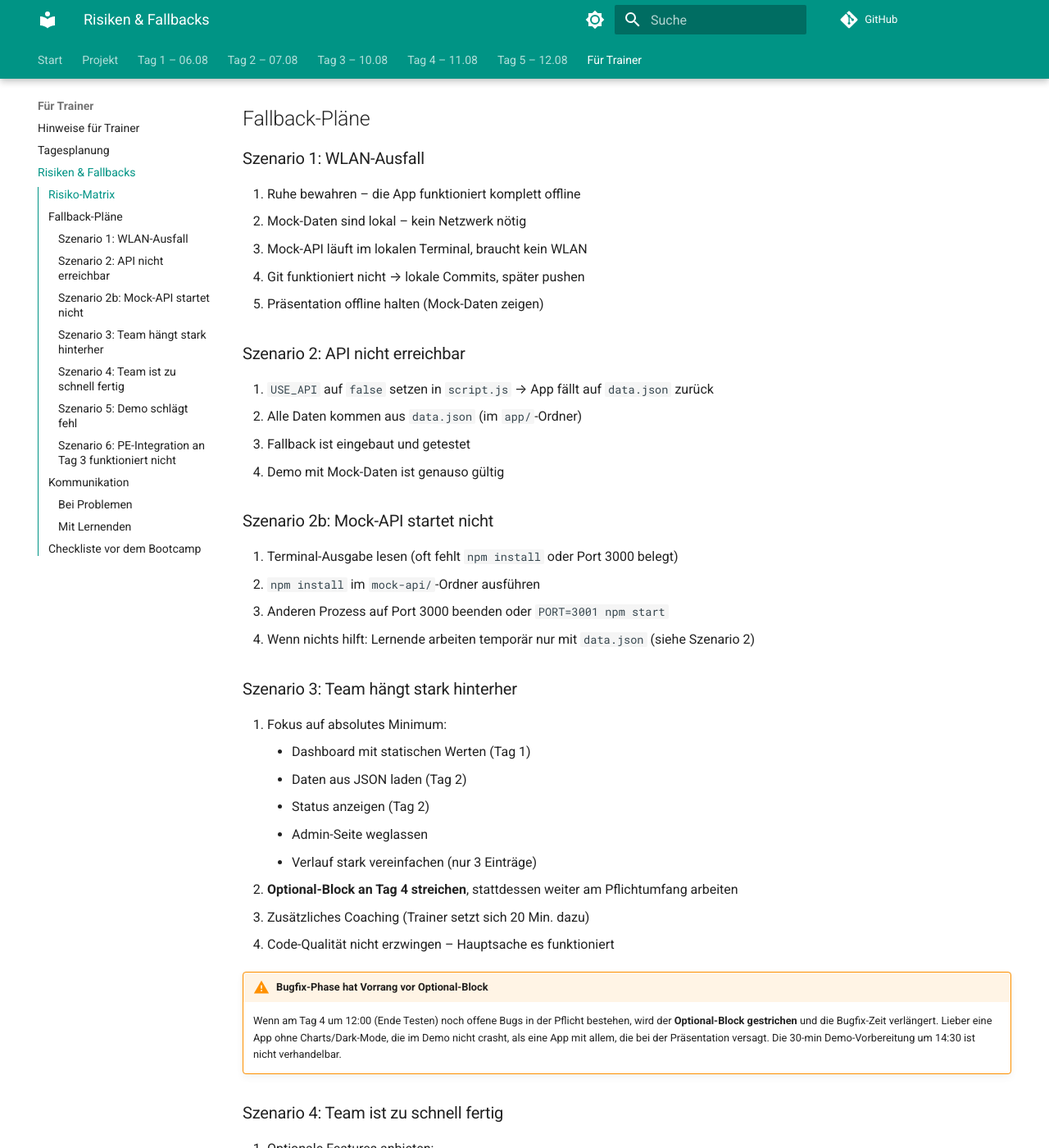
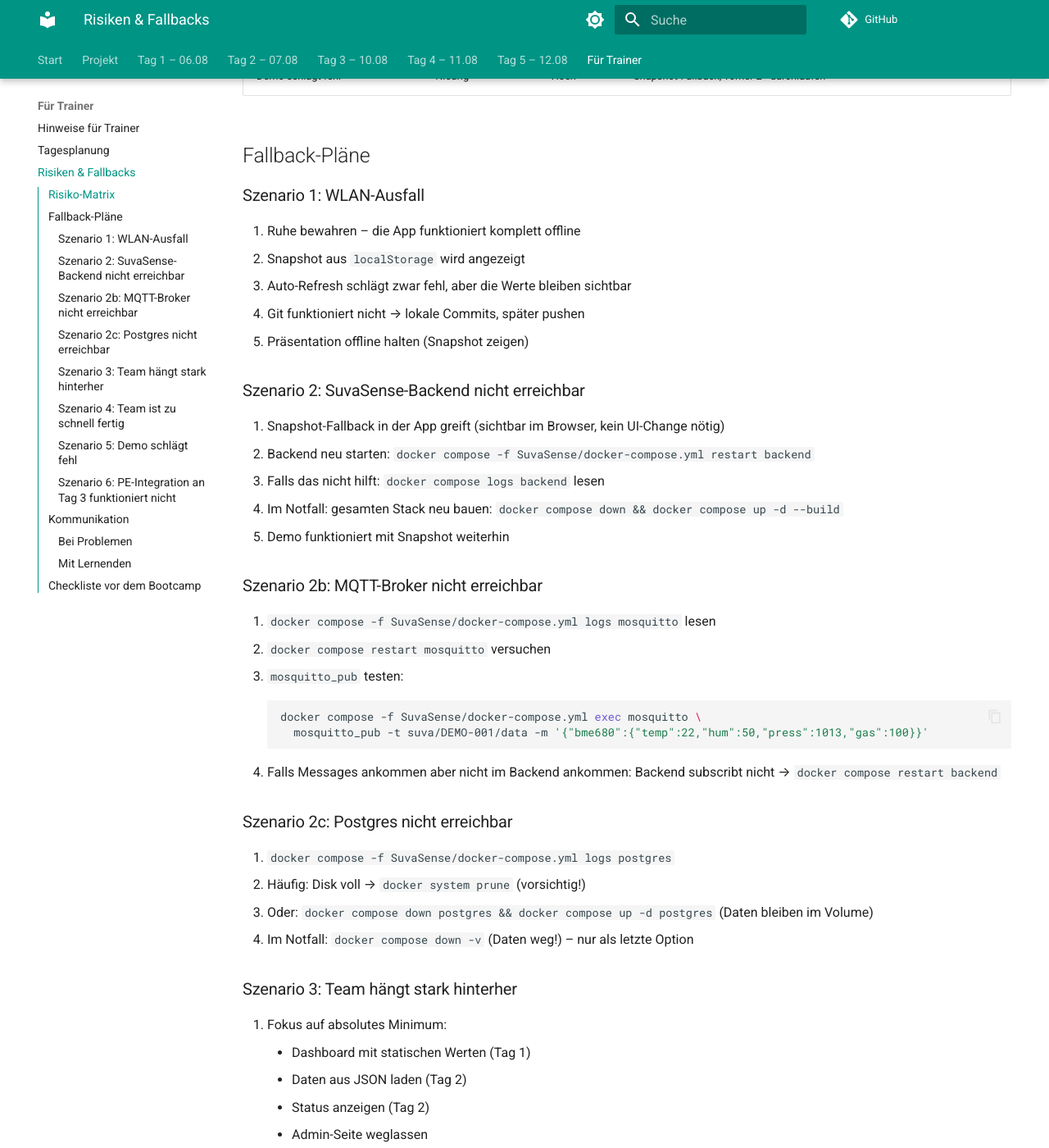
Before and after one commit to HeiligerG/ae-raumklima-bootcamp, an MkDocs documentation site: the page built from docs/trainer/risiken-und-fallbacks.md, in a window 1280 px wide and 1400 px high, scrolled down 704 px. Shown: the whole window at 82% size. Built offline with MkDocs 1.6.1 and Material for MkDocs 9.7.7, drawn with Linux system fonts in a browser that asks for light colours; comment, search, counter and statistics services are not loaded; some of the changed text lies outside the part shown.

Commit message:
docs(trainer): hinweise, risiken und tagesplanung auf SuvaSense-Stack anpassen
hinweise.md ersetzt 'Mock-API'-Stolpersteine durch SuvaSense-
Spezifika (docker compose ps, Push-Bundle ohne BME680, Snapshot
zeigt alte Daten). Neue Rollen-Beschreibung: Trainer verwaltet den
zentralen Stack.

risiken-und-fallbacks.md fuegt MQTT-Broker- und Postgres-Failure-
Szenarien hinzu, mit mosquitto_pub-Notfall-Skript. Snapshot-Fallback
ist jetzt DIE Demo-Heldentat (statt 'Mock-Daten sind ok').

tagesplanung.md verankert den SuvaSense-Stack-Status in der
Checkliste jedes Tages und erklaert die Joint-Session am Tag 3
mit mosquitto_sub als Live-Beweis.

````diff
--- a/docs/trainer/risiken-und-fallbacks.md
+++ b/docs/trainer/risiken-und-fallbacks.md
@@ -4,39 +4,52 @@
 
 | Risiko | Wahrscheinlichkeit | Auswirkung | Massnahme |
 |--------|-------------------|-----------|-----------|
-| WLAN fällt aus | Mittel | Hoch | Mock-Daten funktionieren offline; Mock-API läuft im lokalen Terminal |
-| API nicht erreichbar | Mittel | Mittel | Fallback-Strategie ist Pflicht; `data.json` als Backup |
-| Node.js auf Laptop fehlt | Mittel | Mittel | Tag 2 Abend ankündigen; Installationsanleitung im Setup; Docker als Alternative |
+| WLAN fällt aus | Mittel | Mittel | Snapshot-Fallback in App; Demo offline weiterlaufen lassen |
+| SuvaSense-Backend nicht erreichbar | Mittel | Mittel | `docker compose restart backend`; Snapshot-Fallback greift |
+| MQTT-Broker nicht erreichbar | Mittel | Hoch | Trainer publiziert manuell via `mosquitto_pub` |
+| Postgres nicht erreichbar | Niedrig | Hoch | `docker compose restart postgres`; Backend wartet auf Healthcheck |
 | Lernende überfordert | Mittel | Hoch | Aufgaben vereinfachen, Pair-Programming |
 | Lernende unterfordert | Mittel | Niedrig | Optionale Features, Peer-Teaching |
 | Git-Konflikte | Hoch | Niedrig | Teamweisung: oft pullen, kleine Commits, Feature-Branches (siehe `CODE_OF_CONDUCT.md`) |
 | Laptop-Probleme | Niedrig | Hoch | Ersatz-Laptop bereit haben |
 | Zeit reicht nicht | Hoch | Mittel | MVP-Fokus, DoD rigoros anwenden |
-| Demo schlägt fehl | Niedrig | Hoch | Mock-Daten, vorher 2× durchlaufen |
+| Demo schlägt fehl | Niedrig | Hoch | Snapshot-Fallback, vorher 2× durchlaufen |
 
 ## Fallback-Pläne
 
 ### Szenario 1: WLAN-Ausfall
 
 1. Ruhe bewahren – die App funktioniert komplett offline
-2. Mock-Daten sind lokal – kein Netzwerk nötig
-3. Mock-API läuft im lokalen Terminal, braucht kein WLAN
+2. Snapshot aus `localStorage` wird angezeigt
+3. Auto-Refresh schlägt zwar fehl, aber die Werte bleiben sichtbar
 4. Git funktioniert nicht → lokale Commits, später pushen
-5. Präsentation offline halten (Mock-Daten zeigen)
+5. Präsentation offline halten (Snapshot zeigen)
 
-### Szenario 2: API nicht erreichbar
+### Szenario 2: SuvaSense-Backend nicht erreichbar
 
-1. `USE_API` auf `false` setzen in `script.js` → App fällt auf `data.json` zurück
-2. Alle Daten kommen aus `data.json` (im `app/`-Ordner)
-3. Fallback ist eingebaut und getestet
-4. Demo mit Mock-Daten ist genauso gültig
+1. Snapshot-Fallback in der App greift (sichtbar im Browser, kein UI-Change nötig)
+2. Backend neu starten: `docker compose -f SuvaSense/docker-compose.yml restart backend`
+3. Falls das nicht hilft: `docker compose logs backend` lesen
+4. Im Notfall: gesamten Stack neu bauen: `docker compose down && docker compose up -d --build`
+5. Demo funktioniert mit Snapshot weiterhin
 
-### Szenario 2b: Mock-API startet nicht
+### Szenario 2b: MQTT-Broker nicht erreichbar
 
-1. Terminal-Ausgabe lesen (oft fehlt `npm install` oder Port 3000 belegt)
-2. `npm install` im `mock-api/`-Ordner ausführen
-3. Anderen Prozess auf Port 3000 beenden oder `PORT=3001 npm start`
-4. Wenn nichts hilft: Lernende arbeiten temporär nur mit `data.json` (siehe Szenario 2)
+1. `docker compose -f SuvaSense/docker-compose.yml logs mosquitto` lesen
+2. `docker compose restart mosquitto` versuchen
+3. `mosquitto_pub` testen:
+   ```bash
+   docker compose -f SuvaSense/docker-compose.yml exec mosquitto \
+     mosquitto_pub -t suva/DEMO-001/data -m '{"bme680":{"temp":22,"hum":50,"press":1013,"gas":100}}'
+   ```
+4. Falls Messages ankommen aber nicht im Backend ankommen: Backend subscribt nicht → `docker compose restart backend`
+
+### Szenario 2c: Postgres nicht erreichbar
+
+1. `docker compose -f SuvaSense/docker-compose.yml logs postgres`
+2. Häufig: Disk voll → `docker system prune` (vorsichtig!)
+3. Oder: `docker compose down postgres && docker compose up -d postgres` (Daten bleiben im Volume)
+4. Im Notfall: `docker compose down -v` (Daten weg!) – nur als letzte Option
 
 ### Szenario 3: Team hängt stark hinterher
 
@@ -45,7 +58,7 @@
     - Daten aus JSON laden (Tag 2)
     - Status anzeigen (Tag 2)
     - Admin-Seite weglassen
-    - Verlauf stark vereinfachen (nur 3 Einträge)
+    - Verlauf stark vereinfachen (nur 3 Push-Bundles)
 2. **Optional-Block an Tag 4 streichen**, stattdessen weiter am Pflichtumfang arbeiten
 3. Zusätzliches Coaching (Trainer setzt sich 20 Min. dazu)
 4. Code-Qualität nicht erzwingen – Hauptsache es funktioniert
@@ -59,22 +72,25 @@
     - Dark Mode (schnell, sichtbar)
     - Diagramm (anspruchsvoll, cool)
     - Auto-Refresh (technisch interessant)
+    - Online-Indikator (SuvaSense-spezifisch)
+    - Weitere Sensortypen anzeigen (Lux aus VEML7700)
 2. Peer-Teaching: Dieses Team hilft einem langsameren Team
 3. Eigene Ideen umsetzen lassen
 
 ### Szenario 5: Demo schlägt fehl
 
-1. **Vorbeugen**: Mock-Daten funktionieren garantiert
-2. **Vorbeugen**: Jedes Team läuft 2× Probe-Demo
+1. **Vorbeugen**: Snapshot-Fallback funktioniert garantiert
+2. **Vorbeugen**: Jedes Team läuft 2× Probe-Demo (inkl. Snapshot-Demo: WLAN trennen)
 3. Wenn doch: Trainer moderiert («zeigt uns einfach den Code»)
 4. Positiv bleiben: Beim nächsten Mal klappt's
 
 ### Szenario 6: PE-Integration an Tag 3 funktioniert nicht
 
-1. AE-Lernende zeigen App gegen Mock-Fallback (`USE_API = false`) – Demo-tauglich
-2. PE-Team zeigt ESP + Sensor-Aufbau separat, ggf. mit Hard-Copy der Messwerte in PHPMyAdmin
-3. **Niemand muss «die eine Live-Integration» zeigen** – das ist ein Bonus, nicht die Pflicht
-4. Nach der Woche in Ruhe die echte Integration fertigstellen (ausserhalb Bootcamp-Scope)
+1. AE-Lernende zeigen App gegen Snapshot-Fallback – Demo-tauglich
+2. PE-Team zeigt ESP + MQTT-Publishes separat
+3. Trainer publiziert **manuell** via `mosquitto_pub` und demonstriert so den Live-Datenfluss
+4. **Niemand muss «die eine Live-Integration» zeigen** – das ist ein Bonus, nicht die Pflicht
+5. Snapshot-Fallback ist die eigentliche Demo-Heldentat
 
 ## Kommunikation
 
@@ -83,22 +99,23 @@
 - Immer transparent kommunizieren
 - Keine Panik verbreiten
 - Lösungen anbieten, nicht Probleme beschreiben
-- Positiv framen: «Das ist eine gute Gelegenheit, den Fallback zu testen»
+- Positiv framen: «Das ist eine gute Gelegenheit, den Snapshot-Fallback zu zeigen»
 
 ### Mit Lernenden
 
 - «Das ist normal, das passiert jedem am Anfang»
-- «Genau dafür haben wir Mock-Daten eingebaut»
+- «Genau dafür haben wir den Snapshot-Fallback»
 - «Fehler sind gut – daran lernt man am meisten»
 
 ## Checkliste vor dem Bootcamp
 
-- [ ] Mock-Daten sind vorbereitet (JSON validiert)
-- [ ] **Beide Repositories** sind lokal geklont und auf dem neusten Stand
-- [ ] **Mock-API wurde getestet** (`npm start` → <http://localhost:3000> zeigt Übersicht)
-- [ ] (Optional) **Docker-Variante** mit MySQL + PHPMyAdmin funktioniert (`docker compose up -d`)
-- [ ] API-Key ist festgelegt (für ESP-Demo, falls relevant)
-- [ ] WLAN ist stabil
+- [ ] Daten-Seed für `data.json` ist vorbereitet (JSON validiert, Push-Bundle-Schema)
+- [ ] **Drei Repositories** sind lokal geklont und auf dem neusten Stand
+- [ ] **SuvaSense-Stack wurde getestet** (`docker compose up -d --build`, dann `curl http://localhost:8080/health`)
+- [ ] **Demo-Sensor wurde getestet** (`mosquitto_pub` einer Test-Message, im Backend-Log sichtbar)
+- [ ] pgAdmin ist erreichbar (`http://localhost:5050`)
+- [ ] API-URL und Demo-Seriennummer stehen im Trainer-Briefing
+- [ ] WLAN ist stabil (Laptops können den SuvaSense-Host erreichen)
 - [ ] Beamer funktioniert
 - [ ] Ersatz-Laptop ist bereit
 - [ ] VS Code + Extensions sind auf dem neusten Stand
````
Also changed, not shown: docs/trainer/hinweise.md (+30 -22 lines), docs/trainer/tagesplanung.md (+22 -19 lines).
